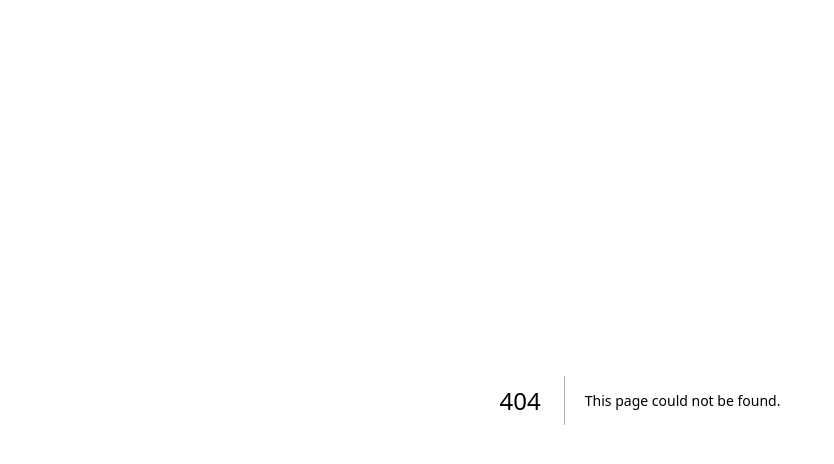
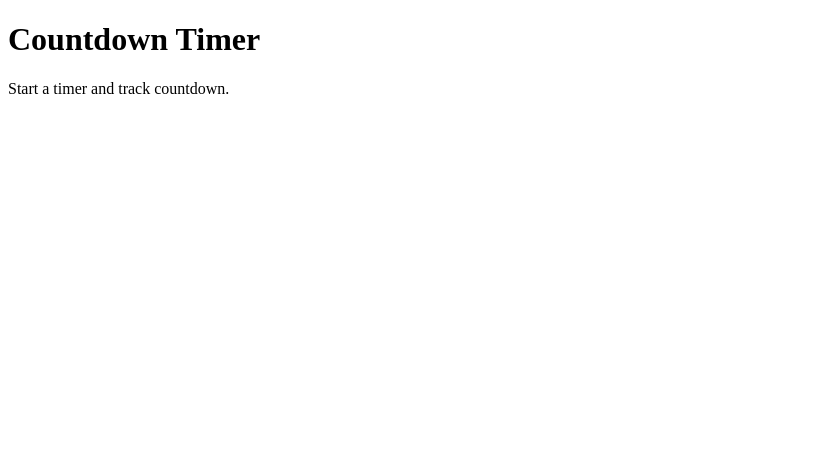
Before and after one commit to Toolwizard/The-Tool-Wizard-Frontend, a Next.js app: page /pages/pages/timer in a window 1280 px wide. Before the commit this address had no page. Shown: the top 464 px of the page, without its empty margins (0-834 px from the left). Built offline with nearby package versions, Linux system fonts and the light colour scheme.

Commit message:
Create timer.js

```diff
--- /dev/null
+++ b/pages/pages/pages/timer.js
@@ -0,0 +1,8 @@
+export default function Timer() {
+    return (
+        <div>
+            <h1>Countdown Timer</h1>
+            <p>Start a timer and track countdown.</p>
+        </div>
+    );
+}
```
